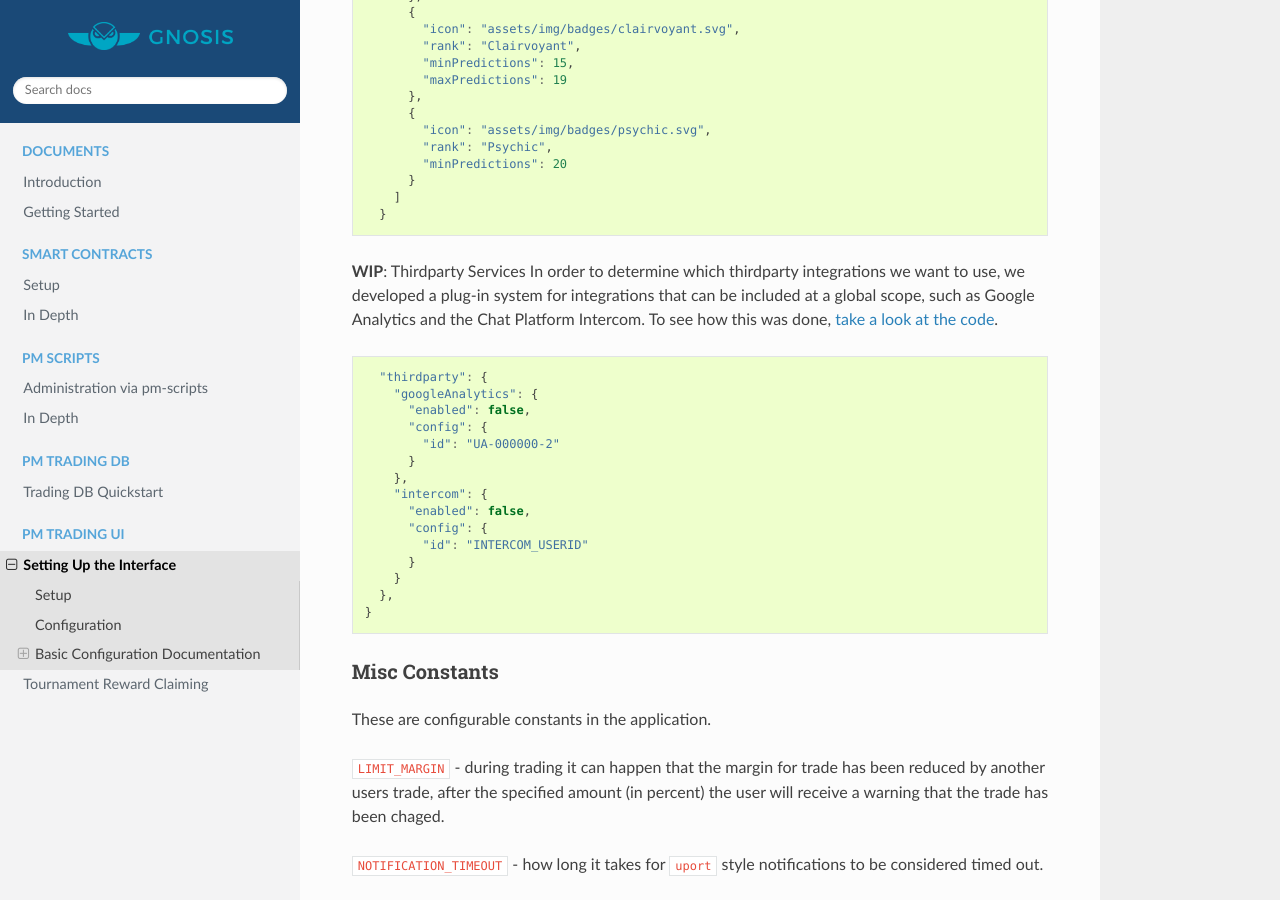
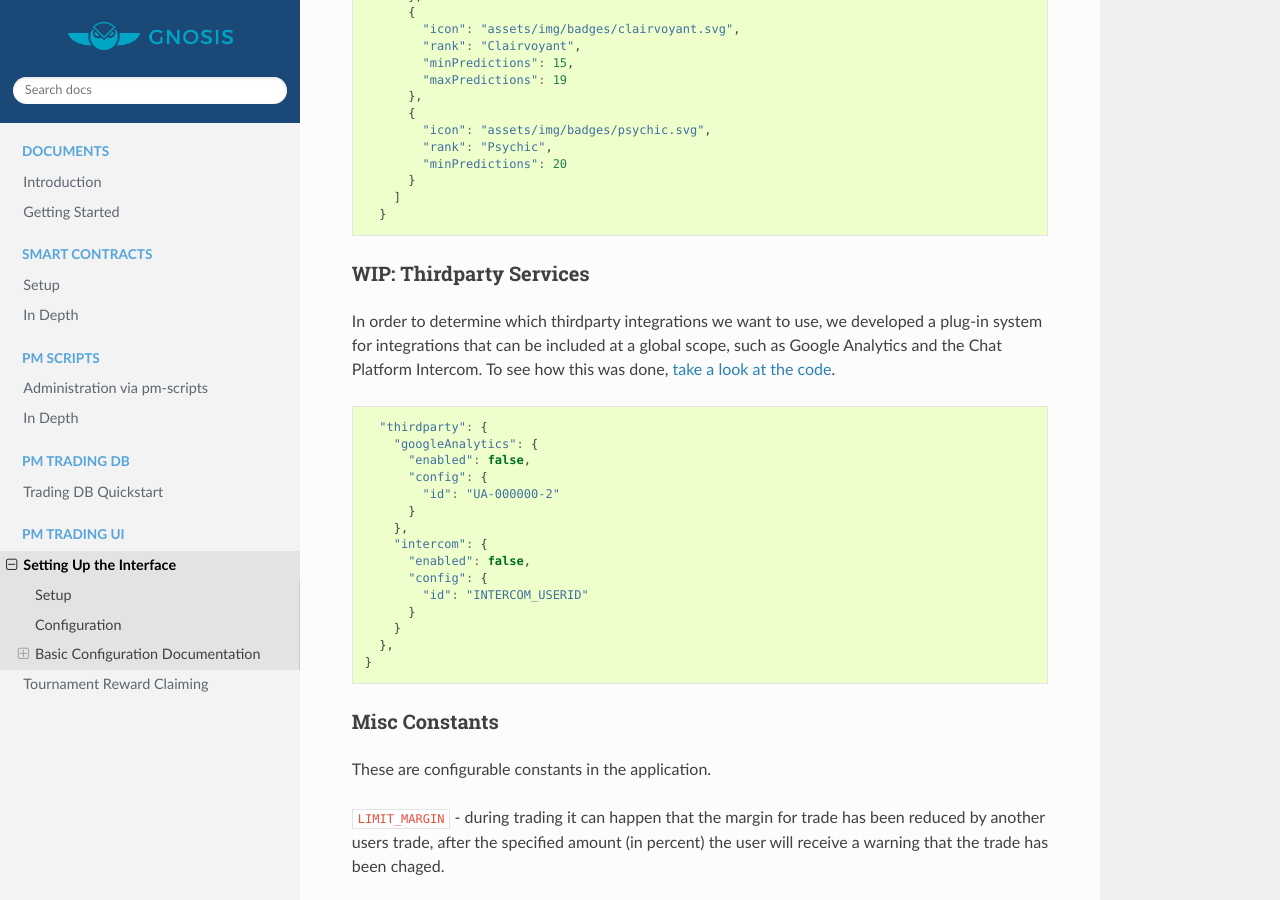
Before and after one commit to uivlis/conditional-tokens, a Sphinx documentation site: the page built from source/pm-trading-ui.md, in a window 1280 px wide and 900 px high, scrolled down 8036 px. Built offline with Sphinx 7.4.7 and the Read the Docs theme 2.0.0, drawn with Linux system fonts in a browser that asks for light colours.

````diff
--- a/source/pm-trading-ui.md
+++ b/source/pm-trading-ui.md
@@ -336,7 +336,7 @@ You can enable user-badges for your tournament by enabling this feature. It will
   }
 ```
 
-**WIP**: Thirdparty Services
+### **WIP**: Thirdparty Services
 In order to determine which thirdparty integrations we want to use, we developed a plug-in system for integrations that can be included at a global scope, such as Google Analytics and the Chat Platform Intercom. To see how this was done, [take a look at the code](https://github.com/gnosis/pm-trading-ui/tree/master/src/utils/analytics).
 ```js
   "thirdparty": {
````
